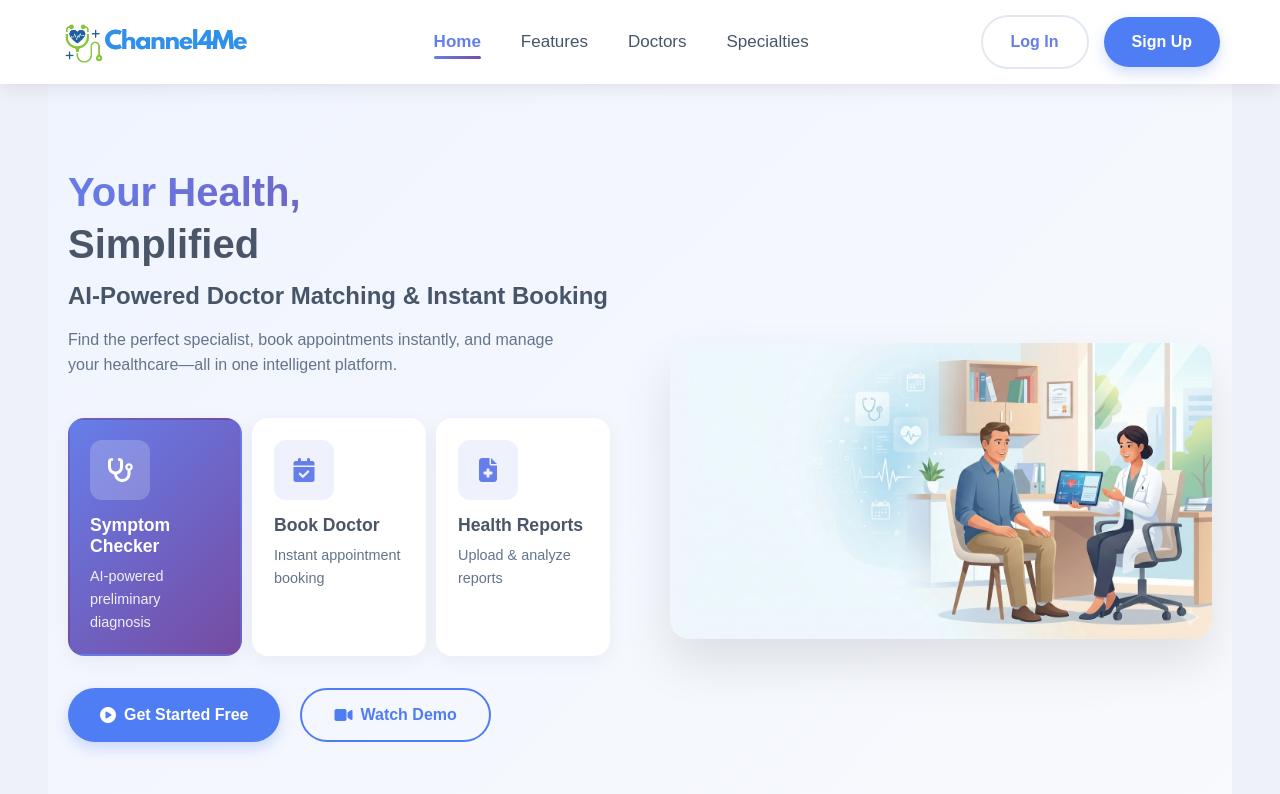
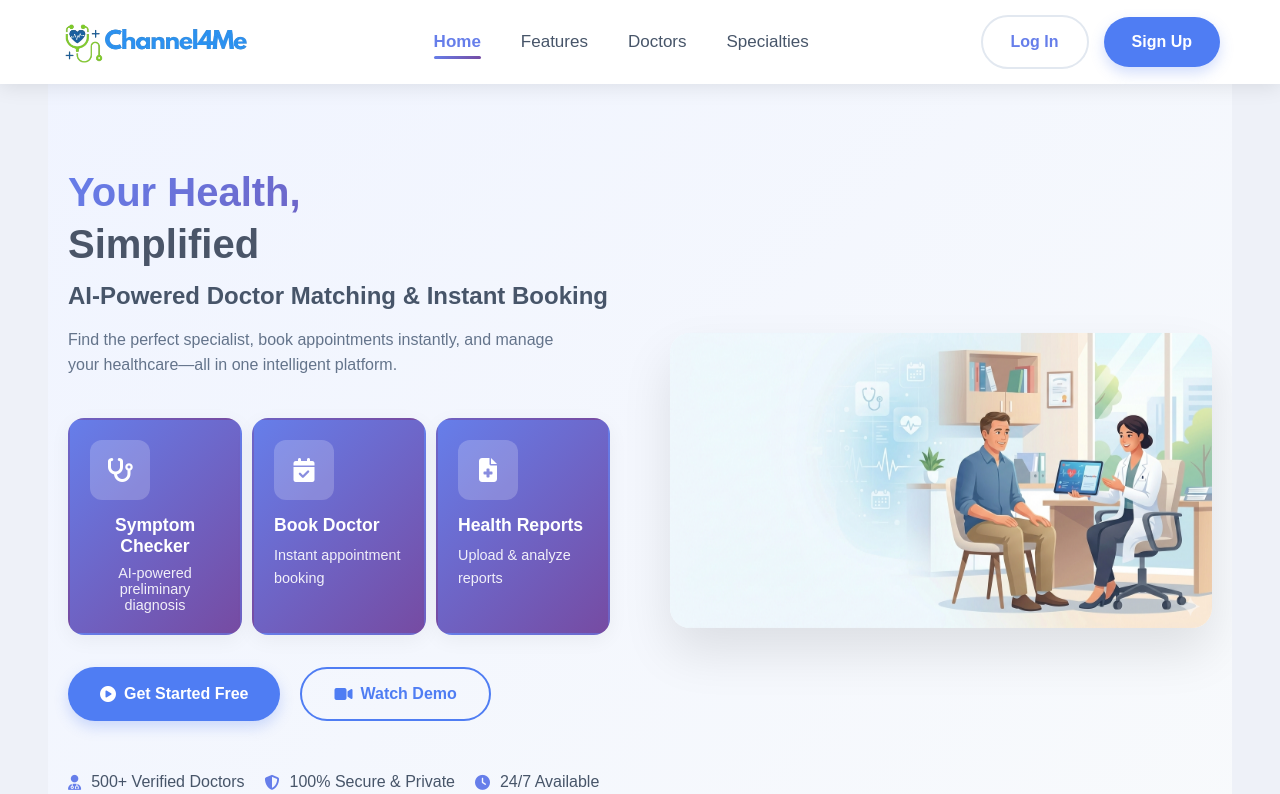
Before and after one commit to channel4meofficial-gif/Channel4me-Frontend, a React (Create React App) app: page / in a window 1280 px wide. Shown: the top 794 px of the page. Built offline with nearby package versions, Linux system fonts and the light colour scheme.

Commit message:
link chatbot from dashboard and code formatting

```diff
--- a/src/pages/HomePage.tsx
+++ b/src/pages/HomePage.tsx
@@ -1,75 +1,184 @@
 // src/pages/HomePage.tsx
-import React, { useState } from 'react';
-import { useNavigate } from 'react-router-dom';
-import PublicLayout from '../components/layout/PublicLayout/publiclayout';
-import '../styles/homepage.css';
-import heroImage from '../assets/hero-illustration.png';
-
+import React, { useState } from "react";
+import { useNavigate } from "react-router-dom";
+import PublicLayout from "../components/layout/PublicLayout/publiclayout";
+import "../styles/homepage.css";
+import heroImage from "../assets/hero-illustration.png";
 
 const HomePage: React.FC = () => {
   const navigate = useNavigate();
   const [isMobileMenuOpen, setIsMobileMenuOpen] = useState(false);
 
   // Navigation functions
-    const handleLogin = () => navigate('/login');
-    const handleSignUp = () => navigate('/register');
-    const handleGetStarted = () => navigate('/register');
-    const handleViewAllDoctors = () => navigate('/doctors');  // keep if you still have a dedicated page
-    const handleBookDemo = () => console.log('Book demo clicked');
+  const handleLogin = () => navigate("/login");
+  const handleSignUp = () => navigate("/register");
+  const handleGetStarted = () => navigate("/register");
+  const handleViewAllDoctors = () => navigate("/doctors"); // keep if you still have a dedicated page
+  const handleBookDemo = () => console.log("Book demo clicked");
 
   // Quick Actions data
   const quickActions = [
-        { icon: 'fas fa-stethoscope', title: 'Symptom Checker', description: 'AI-powered preliminary diagnosis', primary: true },
-        { icon: 'fas fa-calendar-check', title: 'Book Doctor', description: 'Instant appointment booking' },
-        { icon: 'fas fa-file-medical', title: 'Health Reports', description: 'Upload & analyze reports' },
+    {
+      icon: "fas fa-stethoscope",
+      title: "Symptom Checker",
+      description: "AI-powered preliminary diagnosis",
+      primary: true,
+    },
+    {
+      icon: "fas fa-calendar-check",
+      title: "Book Doctor",
+      description: "Instant appointment booking",
+    },
+    {
+      icon: "fas fa-file-medical",
+      title: "Health Reports",
+      description: "Upload & analyze reports",
+    },
   ];
 
   // Trust indicators
   const trustIndicators = [
-        { icon: 'fas fa-user-md', text: '500+ Verified Doctors' },
-        { icon: 'fas fa-shield-alt', text: '100% Secure & Private' },
-        { icon: 'fas fa-clock', text: '24/7 Available' },
+    { icon: "fas fa-user-md", text: "500+ Verified Doctors" },
+    { icon: "fas fa-shield-alt", text: "100% Secure & Private" },
+    { icon: "fas fa-clock", text: "24/7 Available" },
   ];
 
   // Features data
   const features = [
-        { icon: 'fas fa-robot', title: 'AI Doctor Matching', description: 'Our AI analyzes your symptoms and matches you with the perfect specialist in seconds.' },
-        { icon: 'fas fa-calendar-alt', title: 'Instant Booking', description: 'Book appointments with verified doctors instantly. No waiting, no hassle.' },
-        { icon: 'fas fa-prescription-bottle-alt', title: 'E-Prescriptions', description: 'Digital prescriptions sent directly to your pharmacy. No paper needed.' },
-        { icon: 'fas fa-chart-line', title: 'Health Tracking', description: 'Track your health metrics and get personalized insights and recommendations.' },
+    {
+      icon: "fas fa-robot",
+      title: "AI Doctor Matching",
+      description:
+        "Our AI analyzes your symptoms and matches you with the perfect specialist in seconds.",
+    },
+    {
+      icon: "fas fa-calendar-alt",
+      title: "Instant Booking",
+      description:
+        "Book appointments with verified doctors instantly. No waiting, no hassle.",
+    },
+    {
+      icon: "fas fa-prescription-bottle-alt",
+      title: "E-Prescriptions",
+      description:
+        "Digital prescriptions sent directly to your pharmacy. No paper needed.",
+    },
+    {
+      icon: "fas fa-chart-line",
+      title: "Health Tracking",
+      description:
+        "Track your health metrics and get personalized insights and recommendations.",
+    },
   ];
 
   // How It Works steps
   const steps = [
-        { number: '01', icon: 'fas fa-search', title: 'Describe Symptoms', description: 'Tell us what you\'re experiencing. Our AI will analyze and suggest the right specialist.' },
-        { number: '02', icon: 'fas fa-user-md', title: 'Choose Doctor', description: 'Browse verified doctors, read reviews, and check availability in real-time.' },
-        { number: '03', icon: 'fas fa-calendar-check', title: 'Book & Consult', description: 'Book instantly and consult via video, phone, or in-person as per your preference.' },
+    {
+      number: "01",
+      icon: "fas fa-search",
+      title: "Describe Symptoms",
+      description:
+        "Tell us what you're experiencing. Our AI will analyze and suggest the right specialist.",
+    },
+    {
+      number: "02",
+      icon: "fas fa-user-md",
+      title: "Choose Doctor",
+      description:
+        "Browse verified doctors, read reviews, and check availability in real-time.",
+    },
+    {
+      number: "03",
+      icon: "fas fa-calendar-check",
+      title: "Book & Consult",
+      description:
+        "Book instantly and consult via video, phone, or in-person as per your preference.",
+    },
   ];
 
   // Specialties data
   const specialties = [
-        { icon: 'fas fa-heartbeat', name: 'Cardiology', description: 'Heart specialists' },
-        { icon: 'fas fa-brain', name: 'Neurology', description: 'Brain & nerve care' },
-        { icon: 'fas fa-lungs', name: 'Pulmonology', description: 'Respiratory health' },
-        { icon: 'fas fa-bone', name: 'Orthopedics', description: 'Bones & joints' },
-        { icon: 'fas fa-eye', name: 'Ophthalmology', description: 'Eye care' },
-        { icon: 'fas fa-tooth', name: 'Dentistry', description: 'Dental care' },
-        { icon: 'fas fa-baby', name: 'Pediatrics', description: 'Child healthcare' },
-        { icon: 'fas fa-female', name: 'Gynecology', description: 'Women\'s health' },
+    {
+      icon: "fas fa-heartbeat",
+      name: "Cardiology",
+      description: "Heart specialists",
+    },
+    {
+      icon: "fas fa-brain",
+      name: "Neurology",
+      description: "Brain & nerve care",
+    },
+    {
+      icon: "fas fa-lungs",
+      name: "Pulmonology",
+      description: "Respiratory health",
+    },
+    { icon: "fas fa-bone", name: "Orthopedics", description: "Bones & joints" },
+    { icon: "fas fa-eye", name: "Ophthalmology", description: "Eye care" },
+    { icon: "fas fa-tooth", name: "Dentistry", description: "Dental care" },
+    {
+      icon: "fas fa-baby",
+      name: "Pediatrics",
+      description: "Child healthcare",
+    },
+    {
+      icon: "fas fa-female",
+      name: "Gynecology",
+      description: "Women's health",
+    },
   ];
 
   // Doctors data
   const doctors = [
-        { name: 'Dr. Sarah Johnson', specialty: 'Cardiologist', rating: 4.8, reviews: 245, availability: 'Today' },
-        { name: 'Dr. Michael Chen', specialty: 'Neurologist', rating: 5.0, reviews: 189, availability: 'Today' },
-        { name: 'Dr. Priya Sharma', specialty: 'Pediatrician', rating: 5.0, reviews: 312, availability: 'Tomorrow' },
+    {
+      name: "Dr. Sarah Johnson",
+      specialty: "Cardiologist",
+      rating: 4.8,
+      reviews: 245,
+      availability: "Today",
+    },
+    {
+      name: "Dr. Michael Chen",
+      specialty: "Neurologist",
+      rating: 5.0,
+      reviews: 189,
+      availability: "Today",
+    },
+    {
+      name: "Dr. Priya Sharma",
+      specialty: "Pediatrician",
+      rating: 5.0,
+      reviews: 312,
+      availability: "Tomorrow",
+    },
   ];
 
   // Pricing data (add this section)
   const pricingPlans = [
-        { name: 'Free', price: 'LKR 0', features: ['Symptom checker', 'Doctor search', 'Basic health tips'] },
-        { name: 'Pro', price: 'LKR 500/mo', features: ['Appointment booking', 'Medical records', 'E‑prescriptions', 'Priority support'] },
-        { name: 'Family', price: 'LKR 1200/mo', features: ['Up to 5 members', 'All Pro features', 'Family health dashboard'] },
+    {
+      name: "Free",
+      price: "LKR 0",
+      features: ["Symptom checker", "Doctor search", "Basic health tips"],
+    },
+    {
+      name: "Pro",
+      price: "LKR 500/mo",
+      features: [
+        "Appointment booking",
+        "Medical records",
+        "E‑prescriptions",
+        "Priority support",
+      ],
+    },
+    {
+      name: "Family",
+      price: "LKR 1200/mo",
+      features: [
+        "Up to 5 members",
+        "All Pro features",
+        "Family health dashboard",
+      ],
+    },
   ];
 
   const renderStars = (rating: number) => {
@@ -105,31 +214,53 @@ const HomePage: React.FC = () => {
                   AI-Powered Doctor Matching & Instant Booking
                 </h2>
                 <p className="hero-description">
-                                    Find the perfect specialist, book appointments instantly, and manage your healthcare—all in one intelligent platform.
+                  Find the perfect specialist, book appointments instantly, and
+                  manage your healthcare—all in one intelligent platform.
                 </p>
 
                 {/* Quick Actions */}
                 <div className="quick-actions">
-                                    {quickActions.map((action, index) => (
-                                        <div
-                                            key={index}
-                                            className={`action-card ${action.primary ? 'primary' : ''}`}
+                  <button
+                    onClick={() => navigate("/chatbot")}
+                    className={`action-card ${"primary"}`}
+                    type="button"
                   >
                     <div className="action-icon">
-                                                <i className={action.icon}></i>
+                      <i className="fas fa-stethoscope"></i>
                     </div>
-                                            <h4>{action.title}</h4>
-                                            <p>{action.description}</p>
+                    <h4>Symptom Checker</h4>
+                    <p>AI-powered preliminary diagnosis</p>
+                  </button>
+
+                  <div className={`action-card ${"primary"}`}>
+                    <div className="action-icon">
+                      <i className="fas fa-calendar-check"></i>
                     </div>
-                                    ))}
+                    <h4>Book Doctor</h4>
+                    <p>Instant appointment booking</p>
+                  </div>
+
+                  <div className={`action-card ${"primary"}`}>
+                    <div className="action-icon">
+                      <i className="fas fa-file-medical"></i>
+                    </div>
+                    <h4>Health Reports</h4>
+                    <p>Upload & analyze reports</p>
+                  </div>
                 </div>
 
                 {/* CTA Buttons */}
                 <div className="hero-cta">
-                                    <button className="btn btn-primary btn-lg" onClick={handleGetStarted}>
+                  <button
+                    className="btn btn-primary btn-lg"
+                    onClick={handleGetStarted}
+                  >
                     <i className="fas fa-play-circle"></i> Get Started Free
                   </button>
-                                    <button className="btn btn-outline btn-lg" onClick={handleBookDemo}>
+                  <button
+                    className="btn btn-outline btn-lg"
+                    onClick={handleBookDemo}
+                  >
                     <i className="fas fa-video"></i> Watch Demo
                   </button>
                 </div>
@@ -157,7 +288,9 @@ const HomePage: React.FC = () => {
           <div className="container">
             <div className="section-header">
               <h2 className="section-title">Powerful Features</h2>
-                            <p className="section-subtitle">Everything you need for modern healthcare management</p>
+              <p className="section-subtitle">
+                Everything you need for modern healthcare management
+              </p>
             </div>
 
             <div className="features-grid">
@@ -168,7 +301,9 @@ const HomePage: React.FC = () => {
                   </div>
                   <h3>{feature.title}</h3>
                   <p>{feature.description}</p>
-                                    <a href="#features" className="feature-link">Learn More →</a>
+                  <a href="#features" className="feature-link">
+                    Learn More →
+                  </a>
                 </div>
               ))}
             </div>
@@ -180,7 +315,9 @@ const HomePage: React.FC = () => {
           <div className="container">
             <div className="section-header">
               <h2 className="section-title">How It Works</h2>
-                            <p className="section-subtitle">Get medical help in 3 simple steps</p>
+              <p className="section-subtitle">
+                Get medical help in 3 simple steps
+              </p>
             </div>
 
             <div className="steps">
@@ -203,7 +340,9 @@ const HomePage: React.FC = () => {
           <div className="container">
             <div className="section-header">
               <h2 className="section-title">Find by Specialties</h2>
-                            <p className="section-subtitle">Connect with specialists for your specific health needs</p>
+              <p className="section-subtitle">
+                Connect with specialists for your specific health needs
+              </p>
             </div>
 
             <div className="specialties-grid">
@@ -225,54 +364,70 @@ const HomePage: React.FC = () => {
           <div className="container">
             <div className="section-header">
               <h2 className="section-title">Featured Doctors</h2>
-                            <p className="section-subtitle">Top-rated specialists available now</p>
+              <p className="section-subtitle">
+                Top-rated specialists available now
+              </p>
             </div>
 
             <div className="doctors-grid">
               {doctors.map((doctor, index) => (
                 <div key={index} className="doctor-card">
                   <div className="doctor-image">
-                                        <img src={`/images/doctor${index + 1}.jpg`} alt={doctor.name} />
+                    <img
+                      src={`/images/doctor${index + 1}.jpg`}
+                      alt={doctor.name}
+                    />
                   </div>
                   <div className="doctor-info">
                     <h3>{doctor.name}</h3>
                     <p className="specialty">{doctor.specialty}</p>
                     <div className="rating">
                       {renderStars(doctor.rating)}
-                                            <span>{doctor.rating} ({doctor.reviews} reviews)</span>
+                      <span>
+                        {doctor.rating} ({doctor.reviews} reviews)
+                      </span>
                     </div>
                     <p className="availability">
-                                            <i className="fas fa-clock"></i> Available {doctor.availability}
+                      <i className="fas fa-clock"></i> Available{" "}
+                      {doctor.availability}
                     </p>
-                                        <button className="btn btn-primary btn-sm">
-                                            Book Now
-                                        </button>
+                    <button className="btn btn-primary btn-sm">Book Now</button>
                   </div>
                 </div>
               ))}
             </div>
 
             <div className="text-center">
-                            <button className="btn btn-outline" onClick={handleViewAllDoctors}>
+              <button
+                className="btn btn-outline"
+                onClick={handleViewAllDoctors}
+              >
                 <i className="fas fa-search"></i> View All Doctors
               </button>
             </div>
           </div>
         </section>
 
-
-
         {/* CTA SECTION */}
         <section className="cta-section" id="cta">
           <div className="container">
             <div className="cta-content">
               <h2>Ready to Take Control of Your Health?</h2>
-                            <p>Join thousands of satisfied patients who found their perfect doctor through Channel4Me</p>
+              <p>
+                Join thousands of satisfied patients who found their perfect
+                doctor through Channel4Me
+              </p>
               <div className="cta-buttons">
-                                <button className="btn btn-primary btn-lg" onClick={handleGetStarted}>
+                <button
+                  className="btn btn-primary btn-lg"
+                  onClick={handleGetStarted}
+                >
                   <i className="fas fa-play-circle"></i> Get Started Free
                 </button>
-                                <button className="btn btn-primary btn-lg" onClick={handleSignUp}>
+                <button
+                  className="btn btn-primary btn-lg"
+                  onClick={handleSignUp}
+                >
                   <i className="fas fa-user-plus"></i> Sign Up Free
                 </button>
               </div>
```
Lines whose indentation alone changed are shown as unchanged.
